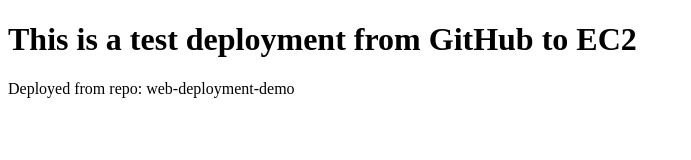
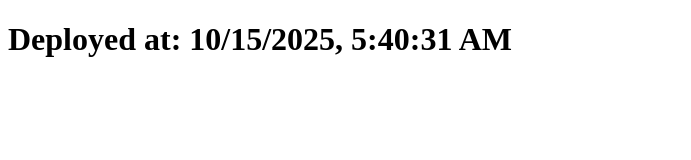
Before and after one commit to rk897/web-deployment-demo, a plain HTML site: page index.html in a window 1280 px wide. Shown: the whole page, without its empty margins (0-691 px from the left). Drawn offline with Linux system fonts and the light colour scheme.

Commit message:
Update index.html

```diff
--- a/index.html
+++ b/index.html
@@ -1,8 +1,6 @@
 <!doctype html>
-<html>
-  <head><meta charset="utf-8"><title>GitHub → EC2 Demo</title></head>
-  <body>
-    <h1>This is a test deployment from GitHub to EC2</h1>
-    <p>Deployed from repo: web-deployment-demo</p>
-  </body>
-</html>
+<html><head><meta charset="utf-8"><title>My Site</title></head>
+<body>
+  <h1>Deployed at: <span id="t"></span></h1>
+  <script>document.getElementById('t').innerText = new Date().toLocaleString();</script>
+</body></html>
```
